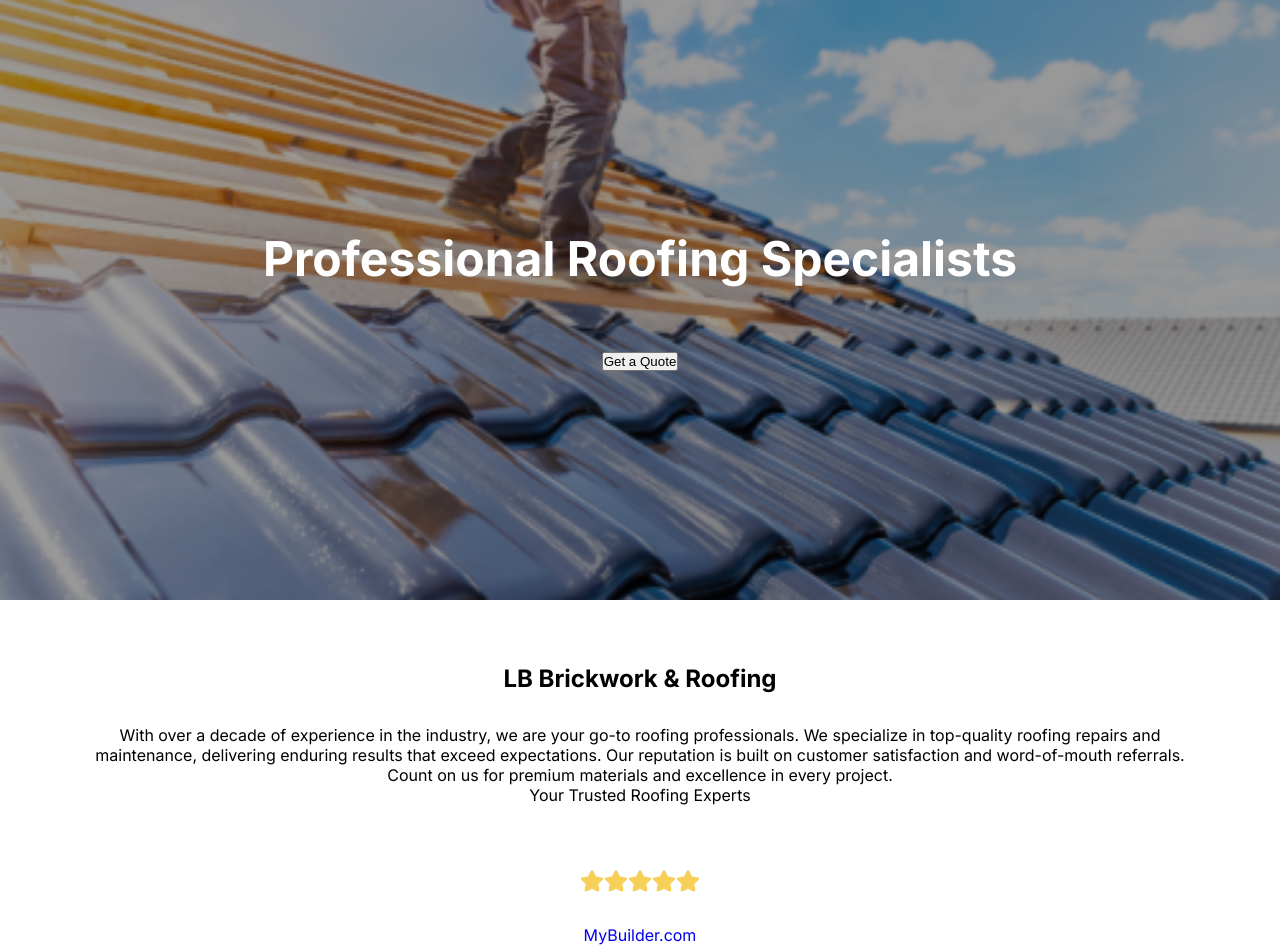
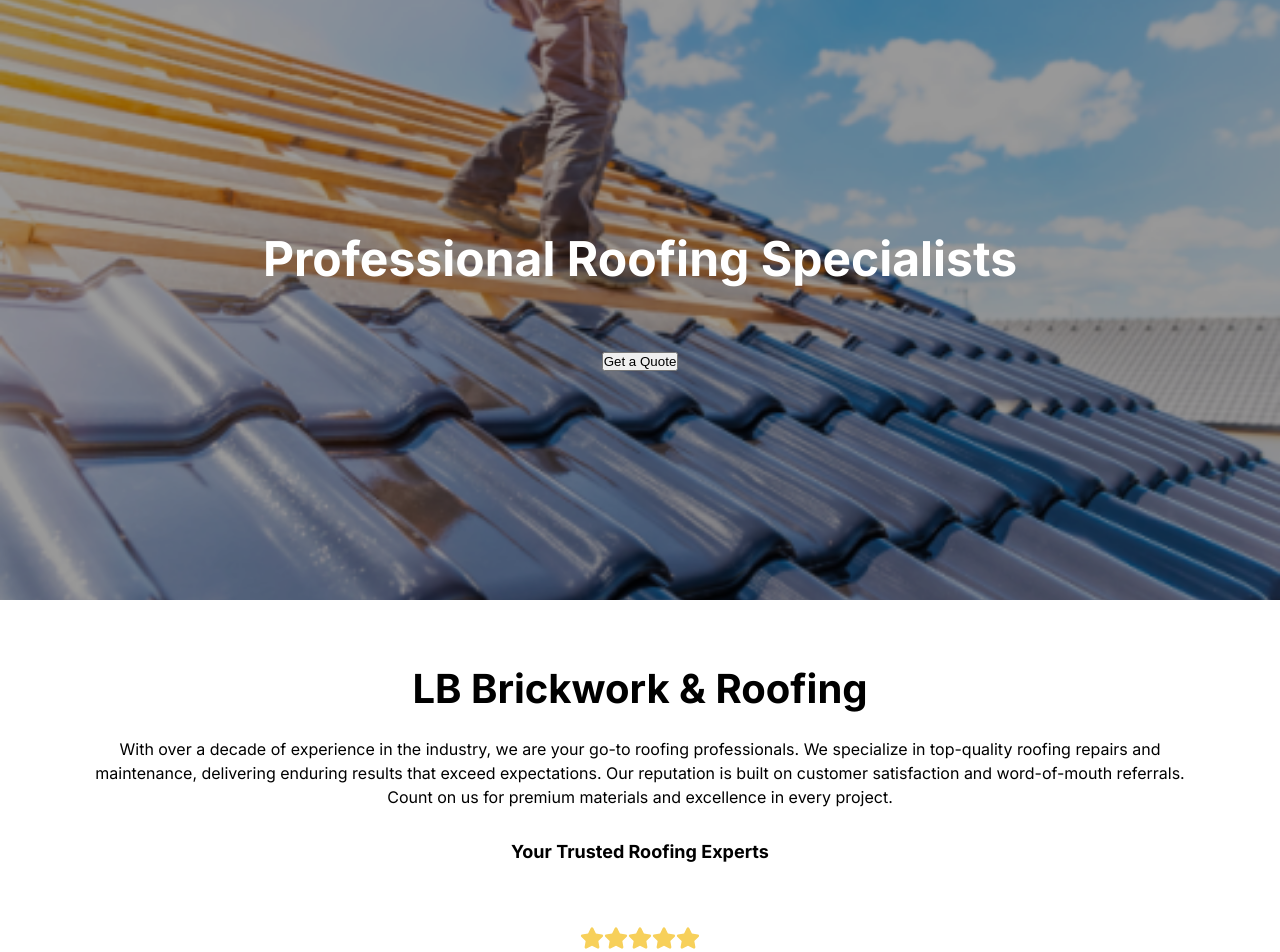
Before and after one commit to jake4369/blroofing, a Next.js app: page / in a window 1280 px wide. Shown: the top 952 px of the page. Built offline with nearby package versions, Linux system fonts and the light colour scheme.

Commit message:
About section styles

```diff
--- a/components/About/styles.css
+++ b/components/About/styles.css
@@ -6,7 +6,18 @@
 }
 
 .about-section h1 {
+  font-size: 2.5rem;
+  margin-bottom: 1.5rem;
+}
+
+.about-section p {
+  line-height: 1.5rem;
   margin-bottom: 2rem;
+}
+
+.about-section span {
+  font-size: 1.125rem;
+  font-weight: 700;
 }
 
 /* .about-section p:first-of-type {
```
